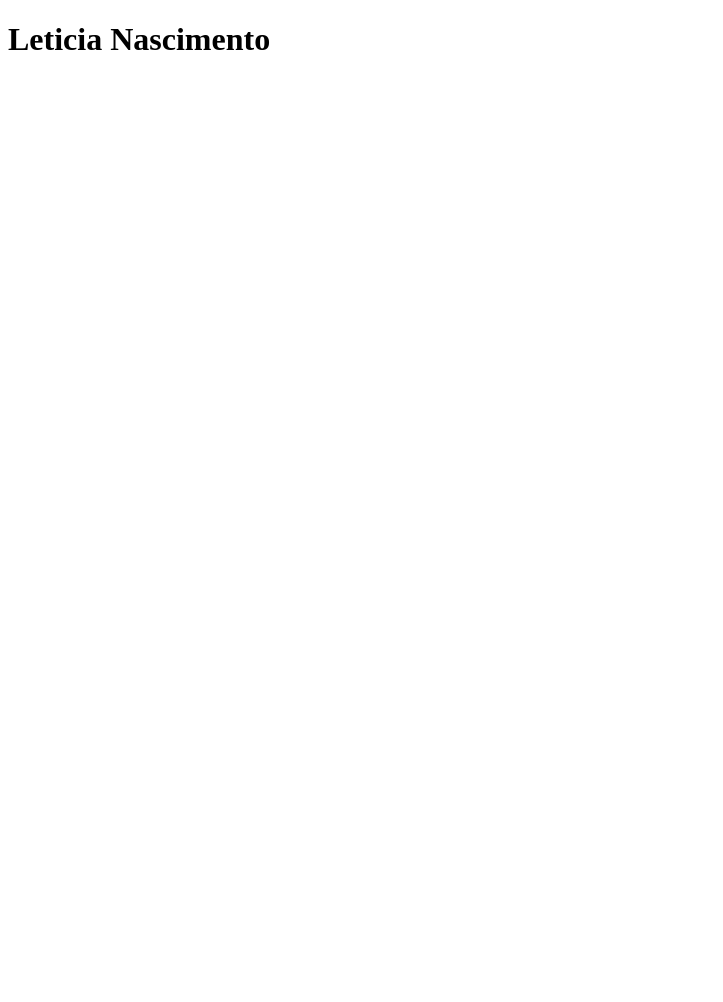
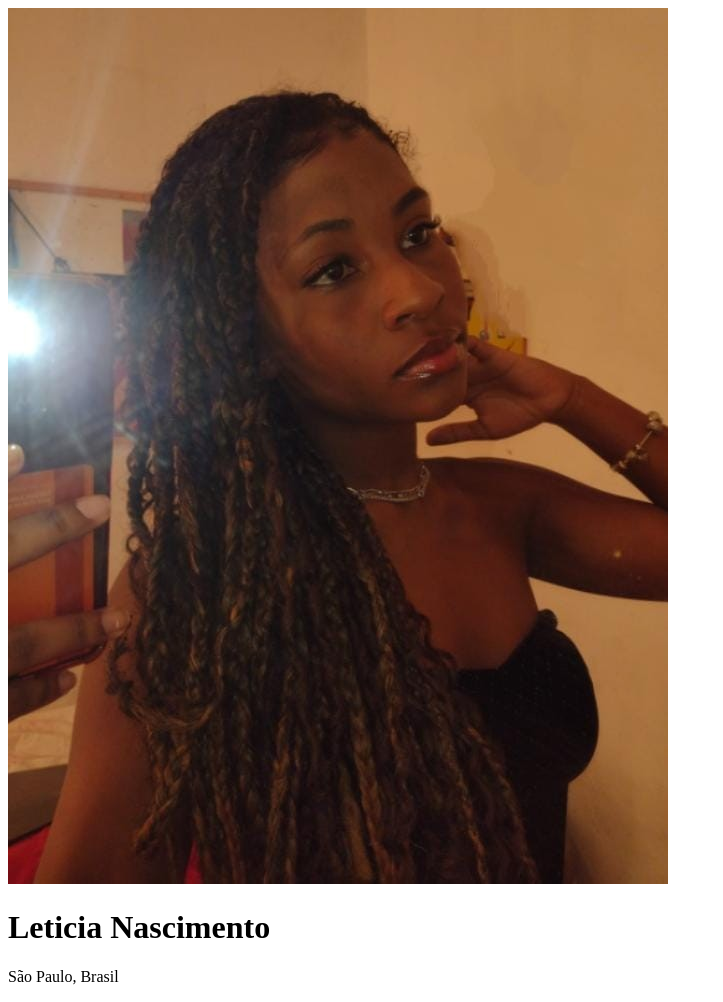
Before and after one commit to leticianascimento1a/meus-links, a plain HTML site: page index.html in a window 1280 px wide. Shown: the whole page, without its empty margins (0-723 px from the left). Before the commit the page ends 800 px from the top, so only its background shows below. Drawn offline with Linux system fonts and the light colour scheme.

Commit message:
desenvolvimento do html

```diff
--- a/index.html
+++ b/index.html
@@ -7,7 +7,9 @@
 </head>
 <body>
     <div>
+        <img src="./leticia 88x88.jpg" alt="imagem do criador da página de links, leticia nascimento">
         <h1> Leticia Nascimento</h1>
+        <p> São Paulo, Brasil</p>
     </div>
 </body>
 </html>
```
